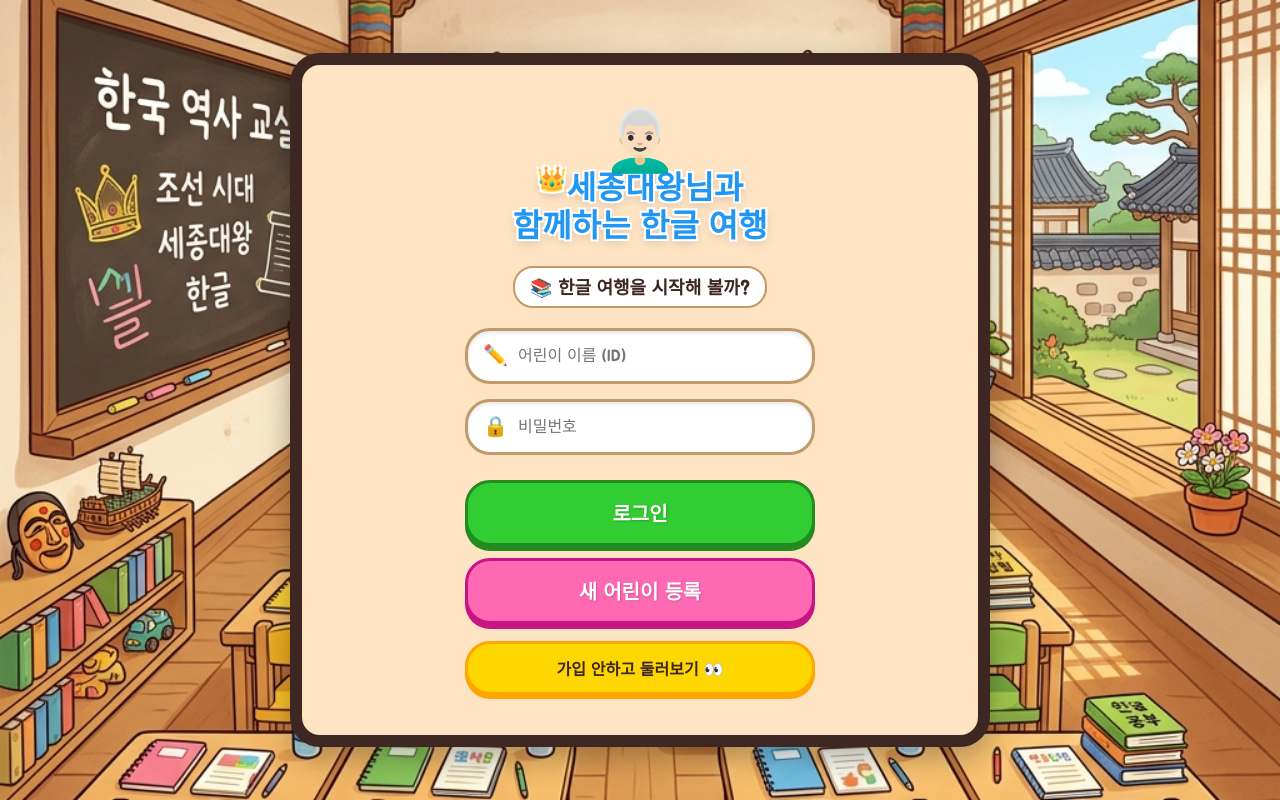
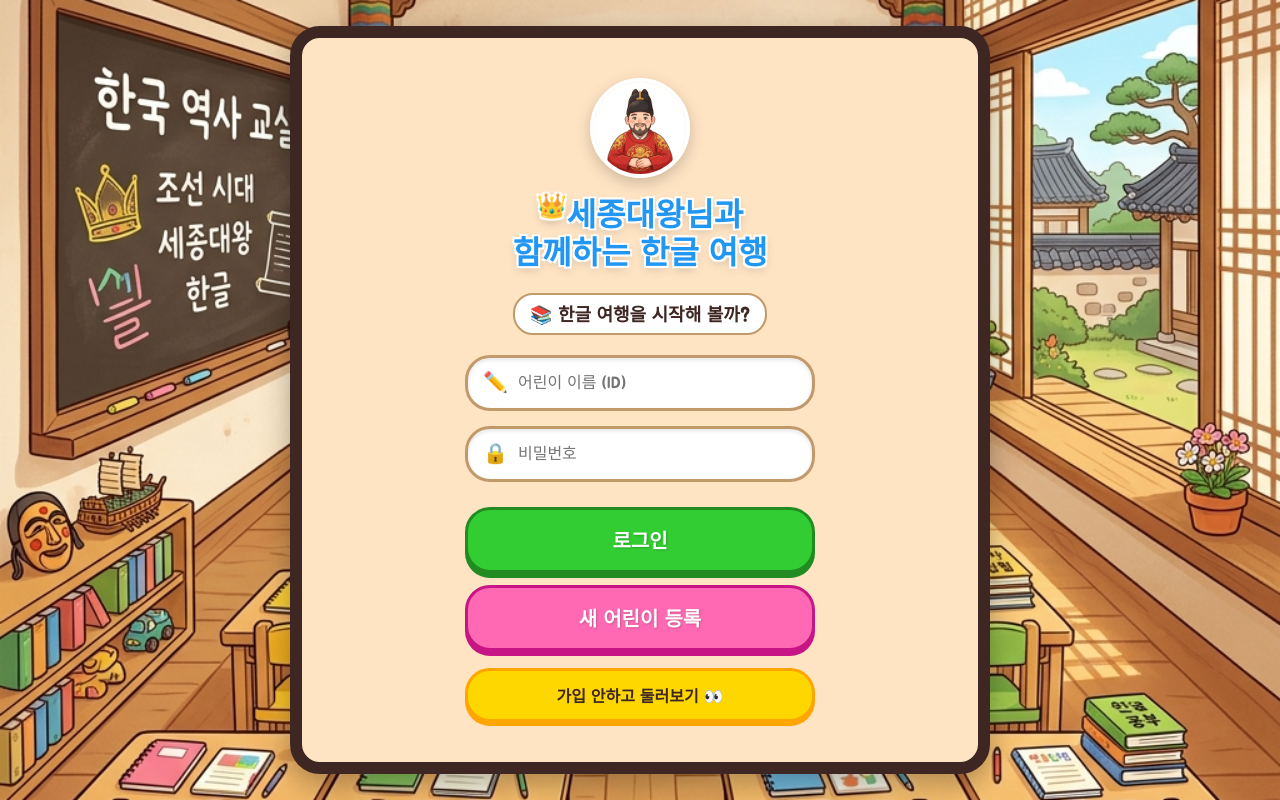
Before and after one commit to seoseo1234/kingsejong-chatbot, a Next.js app: page /login in a window 1280 px wide. Built offline with nearby package versions, Linux system fonts and the light colour scheme; no server answers.

Commit message:
fix: refine login UI, add sejong image, adjust chip layout

```diff
--- a/app/login/login.module.css
+++ b/app/login/login.module.css
@@ -32,10 +32,17 @@
 }
 
 .kingIcon {
-  font-size: 60px;
-  margin-bottom: -15px;
+  display: flex;
+  justify-content: center;
+  margin-bottom: 15px;
   position: relative;
   z-index: 2;
+}
+
+.kingIcon img {
+  border-radius: 50%;
+  box-shadow: 0 5px 15px rgba(0,0,0,0.2);
+  border: 4px solid white;
 }
 
 .title {
--- a/app/login/page.js
+++ b/app/login/page.js
@@ -2,6 +2,7 @@
 
 import { useState } from 'react';
 import { useRouter } from 'next/navigation';
+import Image from 'next/image';
 import { signInWithEmailAndPassword, signInAnonymously } from 'firebase/auth';
 import { auth } from '@/lib/firebase';
 import styles from './login.module.css';
@@ -45,7 +46,9 @@ export default function LoginPage() {
       <div className={styles.tabletScreen}>
 
         <div className={styles.titleSection}>
-          <div className={styles.kingIcon}>👨🏻‍🦳</div>
+          <div className={styles.kingIcon}>
+            <Image src="/sejong-icon.png" alt="세종대왕" width={100} height={100} />
+          </div>
           <h1 className={styles.title}>
             <span className={styles.crown}>👑</span>
             세종대왕님과<br/>함께하는 한글 여행
```
Also changed, not shown: public/sejong-icon.png (added).
